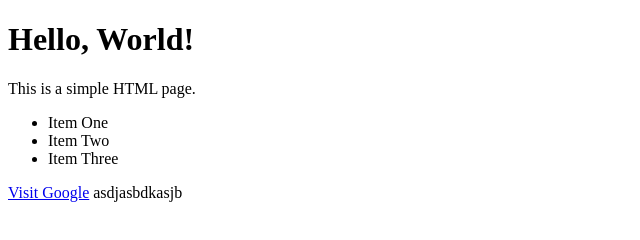
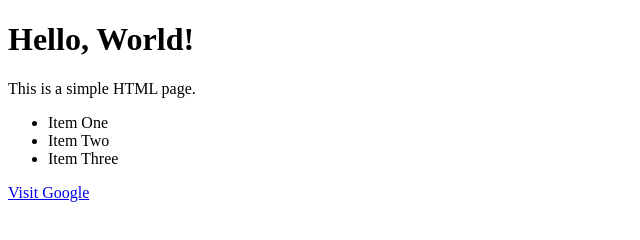
Before and after one commit to Vipul-Samant/TestingGit, a plain HTML site: page 1.html in a window 1280 px wide. Shown: the whole page, without its empty margins (0-640 px from the left). Drawn offline with Linux system fonts and the light colour scheme.

Commit message:
1.html added

```diff
--- a/1.html
+++ b/1.html
@@ -18,4 +18,3 @@
     <a href="https://www.google.com" target="_blank">Visit Google</a>
 </body>
 </html>
-asdjasbdkasjb
```
